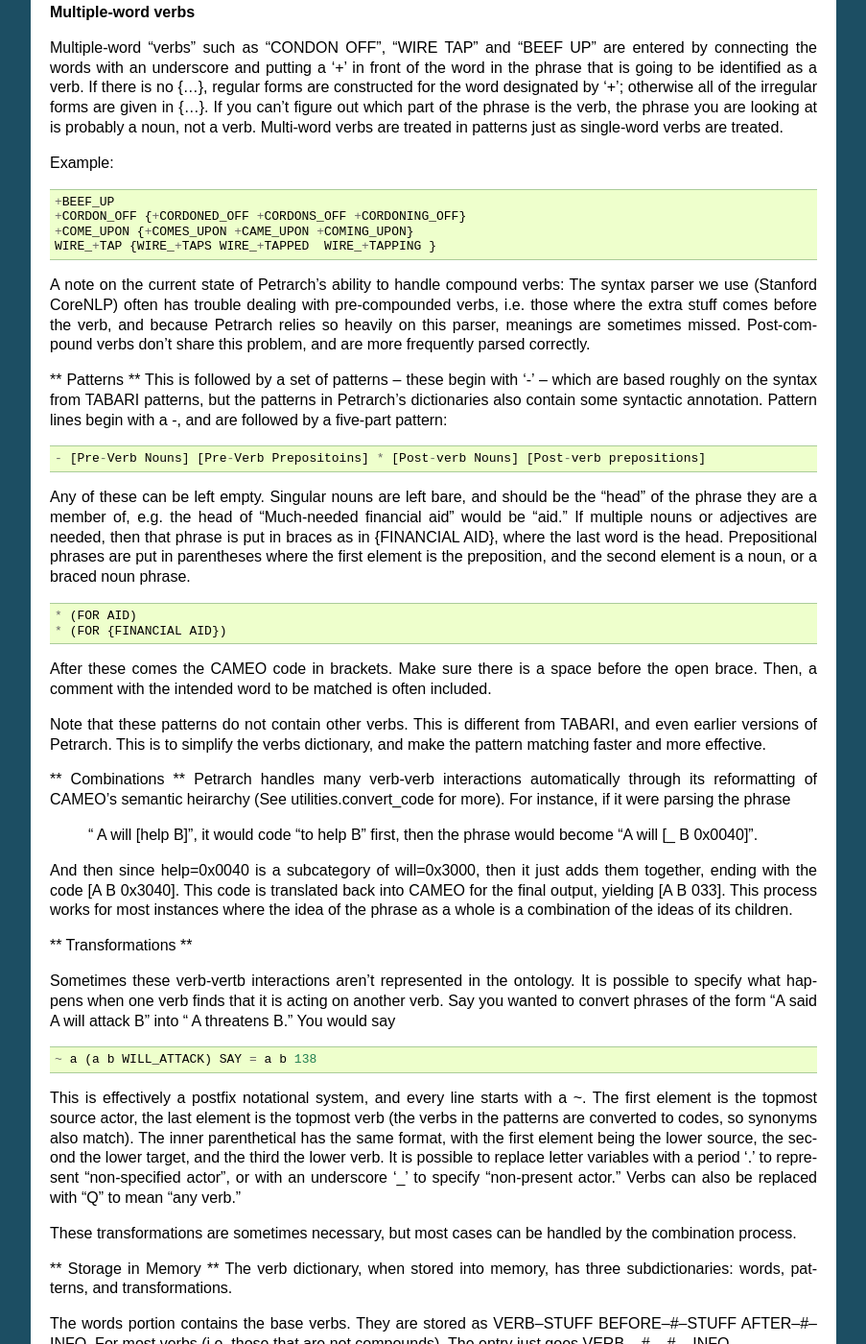
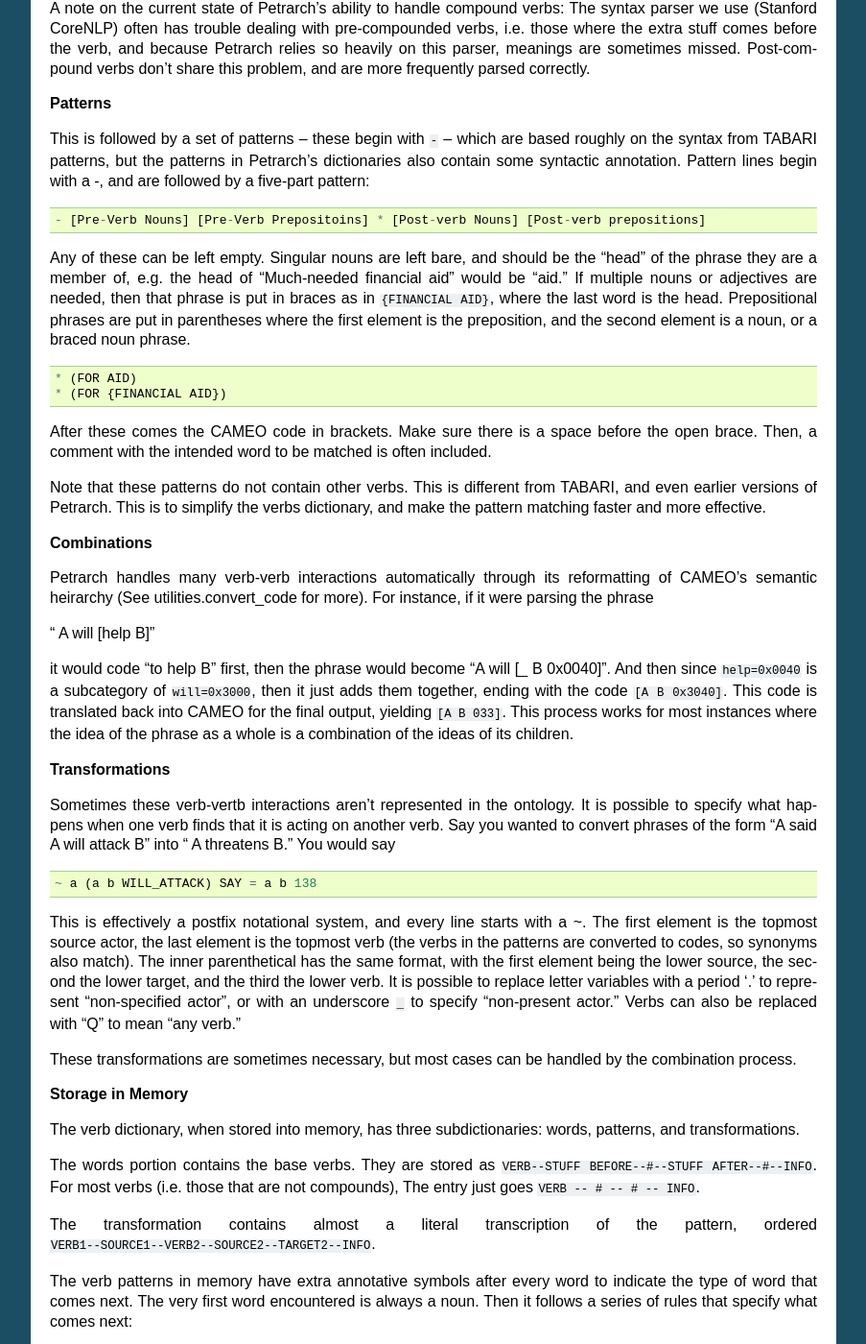
Before and after one commit to openeventdata/petrarch2, a Sphinx documentation site: the page built from docs/source/dictionaries.rst, in a window 1280 px wide and 1400 px high, scrolled down 2505 px. Shown: the whole window at 96% size, without its empty margins (198-1101 px from the left). Built offline with Sphinx 7.4.7, drawn with Linux system fonts in a browser that asks for light colours; some of the changed text lies outside the part shown.

```diff
--- a/docs/source/dictionaries.rst
+++ b/docs/source/dictionaries.rst
@@ -29,8 +29,6 @@ Everything after this symbol and before the next newline will be ignored by the
 
 	something I want # followed by a Python-like comment
 
-
-
 The program is *not* set up to handle clever variations like nested comments,  multiple
 comments on a line, or non-comment information in multi-line comments: yes, we are
 perfectly capable of writing code that could handle these contingencies, but it
@@ -46,7 +44,8 @@ adds to the memory overhead and can be somewhat confusing if you don't know what
 with. This data structure stores each word at a node, and following a path in the tree will lead
 to a pattern. Let's take a small part of the discard list as an example:
 
-::
+.. code-block:: none
+
     WORLD BOXING ASSOCIATION
     WORLD BOXING COUNCIL
     WORLD CUP
@@ -54,7 +53,8 @@ to a pattern. Let's take a small part of the discard list as an example:
 
 These three entries would be stored in the following Trie:
 
-::
+.. code-block:: none
+
                 PETRglobals.DiscardList
                             |
                             |
@@ -118,8 +117,8 @@ just enter these as additional synonyms.
 A verb synonym block is a set of verbs which are synonymous (or close enough) with
 respect to the patterns. The program automatically generates the regular forms of the
 verb if it is regular (and, implicitly, English); otherwise the irregular forms can be
-specified in {...} following the primary verb. An optional code for the isolated verb
-can	follow in [...].
+specified in ``{...}`` following the primary verb. An optional code for the isolated verb
+can	follow in ``[...]``.
 
 The verb block begins with a comment of the form
 
@@ -127,10 +126,10 @@ The verb block begins with a comment of the form
 
 --- <GENERAL DESCRIPTION> [<CODE>] ---
 
-where the "---" signals the beginning of a new block. The code in [...] is the
+where the ``---`` signals the beginning of a new block. The code in ``[...]`` is the
 primary code -- typically a two-digit+0 cue-category code -- for the block, and this
 will be used for all other verbs unless these have their own code. If no code is
-present, this defaults to the null code "---"  which indicates that the isolated verb
+present, this defaults to the null code ``---`` which indicates that the isolated verb
 does not generate an event. The null code also can be used as a secondary code.
 
 
@@ -139,9 +138,9 @@ does not generate an event. The null code also can be used as a secondary code.
 Multiple-word "verbs" such as "CONDON OFF", "WIRE TAP" and "BEEF UP" are entered by
 connecting the words with an underscore and putting a '+'
 in front of the word in the phrase that is going to be identified as a verb.
-If there is no {...}, regular
+If there is no ``{...}``, regular
 forms are constructed for the word designated by '+'; otherwise all of the irregular
-forms are given in {...}. If you can't figure out which part of the phrase is the
+forms are given in ``{...}``. If you can't figure out which part of the phrase is the
 verb, the phrase you are looking at is probably a noun, not a verb. Multi-word verbs
 are treated in patterns just as single-word verbs are treated.
 
@@ -164,8 +163,9 @@ are more frequently parsed correctly.
 
 
 
-** Patterns **
-This is followed by a set of patterns -- these begin with '-' -- which are based roughly on
+**Patterns**
+
+This is followed by a set of patterns -- these begin with ``-`` -- which are based roughly on
 the syntax from TABARI patterns, but the patterns in Petrarch's dictionaries also contain
 some syntactic annotation. Pattern lines begin with a
 -, and are followed by a five-part pattern:
@@ -176,7 +176,7 @@ some syntactic annotation. Pattern lines begin with a
 
 Any of these can be left empty. Singular nouns are left bare, and should be the "head" of the phrase
 they are a member of, e.g. the head of "Much-needed financial aid" would be "aid." If multiple nouns or
-adjectives are needed, then that phrase is put in braces as in {FINANCIAL AID}, where the last word is the
+adjectives are needed, then that phrase is put in braces as in ``{FINANCIAL AID}``, where the last word is the
 head. Prepositional phrases are put in parentheses where the first element is the preposition, and the second
 element is a noun, or a braced noun phrase.
 
@@ -192,16 +192,20 @@ Note that these patterns do not contain other verbs. This is different from TABA
 versions of Petrarch. This is to simplify the verbs dictionary, and make the pattern matching
 faster and more effective.
 
-** Combinations **
+**Combinations**
+
 Petrarch handles many verb-verb interactions automatically through its reformatting of CAMEO's semantic
 heirarchy (See utilities.convert_code for more). For instance, if it were parsing the phrase
- " A will [help B]", it would code "to help B" first, then the phrase would become "A will [_ B 0x0040]".
-And then since help=0x0040 is a subcategory of will=0x3000, then it just adds them together,
-ending with the code [A B 0x3040]. This code is translated back into CAMEO for the final output,
-yielding [A B 033]. This process works for most instances where the idea of the phrase as a whole
+
+" A will [help B]"
+
+it would code "to help B" first, then the phrase would become "A will [_ B 0x0040]".
+And then since ``help=0x0040`` is a subcategory of ``will=0x3000``, then it just adds them together,
+ending with the code ``[A B 0x3040]``. This code is translated back into CAMEO for the final output,
+yielding ``[A B 033]``. This process works for most instances where the idea of the phrase as a whole
 is a combination of the ideas of its children.
 
-** Transformations **
+**Transformations**
 
 Sometimes these verb-vertb interactions aren't represented in the
 ontology. It is possible to specify what happens when one verb finds that it is acting on another verb.
@@ -217,19 +221,20 @@ The first element is the topmost source actor, the last element is the topmost v
 are converted to codes, so synonyms also match). The inner parenthetical has the same format, with the
 first element being the lower source, the second the lower target, and the third the lower verb. It
 is possible to replace letter variables with a period '.' to represent "non-specified actor", or with
-an underscore '_' to specify "non-present actor." Verbs can also be replaced with "Q" to mean "any verb."
+an underscore ``_`` to specify "non-present actor." Verbs can also be replaced with "Q" to mean "any verb."
 
 These transformations are sometimes necessary, but most cases can be handled by the combination process.
 
 
-** Storage in Memory **
+**Storage in Memory**
+
 The verb dictionary, when stored into memory, has three subdictionaries: words, patterns, and transformations.
 
-The words portion contains the base verbs. They are stored as VERB--STUFF BEFORE--#--STUFF AFTER--#--INFO. For
-most verbs (i.e. those that are not compounds), The entry just goes VERB -- # -- # -- INFO.
+The words portion contains the base verbs. They are stored as ``VERB--STUFF BEFORE--#--STUFF AFTER--#--INFO``. For
+most verbs (i.e. those that are not compounds), The entry just goes ``VERB -- # -- # -- INFO``.
 
 The transformation contains almost a literal transcription of the pattern, ordered
-VERB1--SOURCE1--VERB2--SOURCE2--TARGET2--INFO.
+``VERB1--SOURCE1--VERB2--SOURCE2--TARGET2--INFO``.
 
 The verb patterns in memory have extra annotative symbols after every word to indicate the type of
 word that comes next. The very first word encountered is always a noun. Then it follows a series of rules
@@ -394,11 +399,11 @@ for organizations, e.g. ``NGO~``)
 Regular plurals -- those formed by adding 'S' to the root, adding 'IES' if the
 root ends in 'Y', and added 'ES' if the root ends in 'SS' -- are generated automatically
 
-If the plural has some other form, it follows the root inside {...}  [1]_
+If the plural has some other form, it follows the root inside ``{...}``  [1]_
 
 If a plural should not be formed -- that is, the root is only singular or only
 plural, or the singular and plural have the same form (e.g. "police"), use a null
-string inside {}.
+string inside ``{}``.
 
 If there is more than one form of the plural -- "attorneys general" and "attorneys
 generals" are both in use -- just make a second entry with one of the plural forms
@@ -422,7 +427,7 @@ and used in the form
         CONGRESS!PERSON! [~LEG}
         !MINIST!_OF_INTERNAL_AFFAIRS
 
-The marker for the substitution set is of the form !...! and is followed by an =
+The marker for the substitution set is of the form ``!...!`` and is followed by an =
 and a comma-delimited list; spaces are stripped from the elements of the list so
 these can be added for clarity. Every item in the list is substituted for the marker,
 with no additional plural formation, so the first construction would generate
@@ -460,9 +465,10 @@ with no additional plural formation, so the first construction would generate
 Discard List
 ------------
 
-The discard list is used to identify sentences that should not be coded, for example sports events and historical chronologies.[2]_ If the string, prefixed with ' ', is found in the ``<Text>...</Text>`` sentence, the
-sentence is not coded. Prefixing the string with a '+' means the entire story is not
-coded with the string is found. If the string ends with '_', the matched string must also end with
+The discard list is used to identify sentences that should not be coded, for example sports events and historical chronologies. [2]_
+If the string, prefixed with ``' '``, is found in the ``<Text>...</Text>`` sentence, the
+sentence is not coded. Prefixing the string with a ``+`` means the entire story is not
+coded with the string is found. If the string ends with ``_``, the matched string must also end with
 a blank or punctuation mark; otherwise it is treated as a stem. The matching is not
 case sensitive.
 
@@ -503,7 +509,7 @@ The optional ``Issues`` dictionary is used to do simple string matching and retu
 
         ``<string> [<code>]``
 
-For purposes of matching, a ' ' is added to the beginning and end of the string: at
+For purposes of matching, a ``' '`` is added to the beginning and end of the string: at
 present there are no wild cards, though that is easily added.
 
 The following expansions can be used (these apply to the string that follows up to
--- a/docs/source/inputs.rst
+++ b/docs/source/inputs.rst
@@ -58,8 +58,6 @@ the text in the entry is from a single sentence or a block of sentences, such
 as from the lead paragraph of a news story. Finally, the ``source`` attribute
 indicates what source the material came from, such as Agence-France Presse.
 
-,
-
 **General record fields:**
 
 All of these tags should occur on their own lines.
--- a/docs/source/petrarch.rst
+++ b/docs/source/petrarch2.rst
@@ -1,5 +1,5 @@
-PETRARCH
-========
+PETRARCH2
+=========
 
 This page contains some general notes about PETRARCH such as how the data is
 stored internally, how the configuration file is organized, and an outline of
@@ -24,6 +24,7 @@ Command Line Interface
   ``-c``, configuration will be read from that file; default config file is  ``PETR_config.ini``.
 
 ``parse``
+  **NOTE:** This command is deprecated in PETRARCH2.
   Run the PETRARCH parser specifying files in the command line
 
 
--- a/docs/source/status.rst
+++ b/docs/source/status.rst
@@ -1,5 +1,6 @@
-Status of the program 1-September-2015
+PETRARCH2 v. PETRARCH
 ======================================
+
 PETRARCH has been totally redone. The logic now more strongly follows the tree structure
 provided to us by the TreeBank parse.
 
```
Also changed, not shown: other parts of docs/source/dictionaries.rst (+6 -7 lines), docs/source/index.rst (+11 -13 lines).
